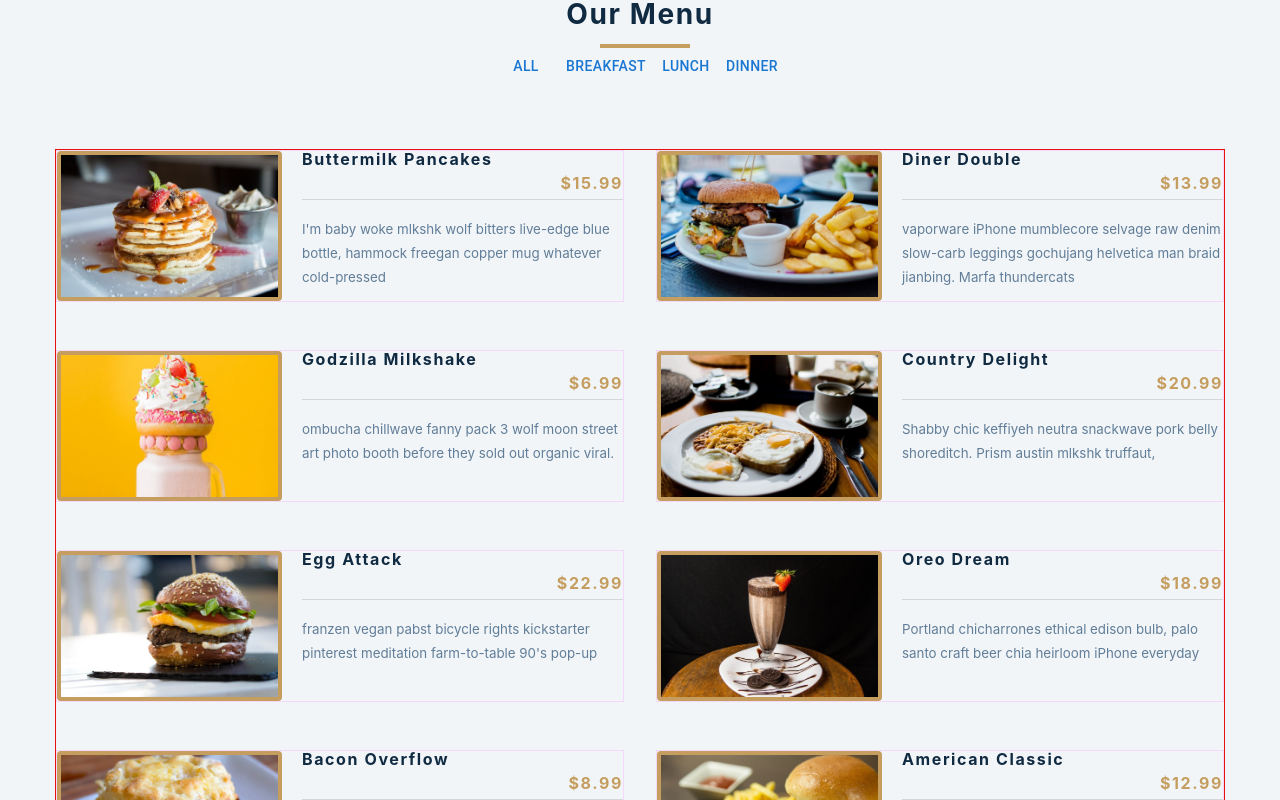
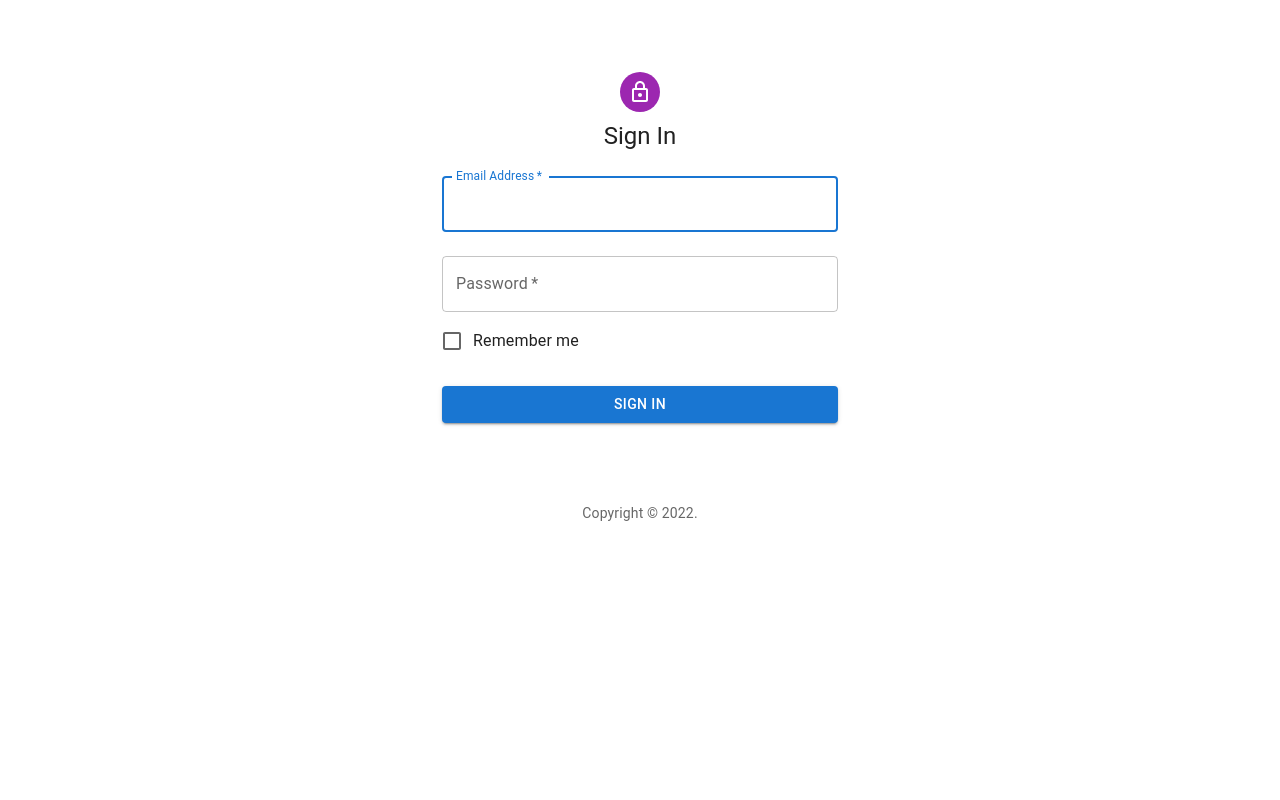
Before and after one commit to K-Holmes/menu, a React (Create React App) app in the folder menuproject/: page /SignIn in a window 1280 px wide. Shown: the top 800 px of the page. Built offline with nearby package versions, Linux system fonts and the light colour scheme.

Commit message:
Navigation fixed

```diff
--- a/menuproject/package.json
+++ b/menuproject/package.json
@@ -11,11 +11,15 @@
     "@testing-library/jest-dom": "^5.16.5",
     "@testing-library/react": "^13.3.0",
     "@testing-library/user-event": "^13.5.0",
+    "bootstrap": "^5.2.0",
+    "formik": "^2.2.9",
     "react": "^18.2.0",
     "react-dom": "^18.2.0",
+    "react-router-dom": "^6.3.0",
     "react-scripts": "5.0.1",
     "styled-components": "^5.3.5",
-    "web-vitals": "^2.1.4"
+    "web-vitals": "^2.1.4",
+    "yup": "^0.32.11"
   },
   "scripts": {
     "start": "react-scripts start",
--- a/menuproject/src/App.js
+++ b/menuproject/src/App.js
@@ -1,32 +1,18 @@
-import React, { useState } from 'react';
-import Divider from '@mui/material/Divider';
-import Button from '@mui/material/Button';
-import Menu from './Menu';
-import Categories from './Categories';
-import items from './data';
+import React from 'react';
+import MainHeader from './MainHeader';
 import './index.css';
-import { Box } from '@mui/system';
-import { Grid } from '@mui/material';
+import './App.css';
+import {Outlet} from 'react-router-dom'
+
 
 function App() {
   return (
     <>
-    <h3 className='title'>Our Menu</h3>
-    <Grid alignSelf='center' width={80} className = "centerthis">
-    <Box alignSelf='center'
-    sx={{
-      width: 90,
-      height: 4,
-      backgroundColor: '#c59d5f' }} />
-    </Grid>
 
-    <div className="btn-container">
-    <Button variant="text">All</Button>
-    <Button variant="text">Breakfast</Button>
-    <Button variant="text">Lunch</Button>
-    <Button variant="text">Dinner</Button>
+    <div><MainHeader/> <nav/> <Outlet></Outlet>
+
     </div>
-    <Menu/>
+
     </>
   );
 }
--- /dev/null
+++ b/menuproject/src/MainHeader.js
@@ -0,0 +1,29 @@
+import React from 'react';
+import Button from '@mui/material/Button';
+import './index.css';
+import { Box } from '@mui/system';
+import { Grid } from '@mui/material';
+import { Link } from 'react-router-dom';
+
+export default function MainHeader() {
+    return (
+      <>
+      <h3 className='title'>Our Menu</h3>
+      <Grid alignSelf='center' width={80} className = "centerthis">
+      <Box alignSelf='center'
+      sx={{
+        width: 90,
+        height: 4,
+        backgroundColor: '#c59d5f' }} />
+      </Grid>
+
+      <div className="btn-container">
+      <Button variant="text">All</Button>
+      <Button variant="text">Breakfast</Button>
+      <Button variant="text">Lunch</Button>
+      <Button variant="text">Dinner</Button>
+      <Button variant="text"><Link to = "/SignIn">Log In</Link></Button>
+      </div>
+      </>
+    );
+  }
--- a/menuproject/src/Menu.js
+++ b/menuproject/src/Menu.js
@@ -1,4 +1,5 @@
 import { Divider } from '@mui/material';
+import Stack from '@mui/material/Stack';
 import React from 'react';
 import pancake from './images/pancake.jpeg';
 import breakfast from './images/breakfast.jpeg'
@@ -21,8 +22,10 @@
         </div>
         <div>
           <header className="item-info">
+            <Stack direction= "row" justifyContent="space-between">
             <h4 className ="item-info">Buttermilk Pancakes</h4>
             <h4 className='price'>$15.99</h4>
+            </Stack>
             </header>
           <Divider/>
           <p className ="item-text"><small>I'm baby woke mlkshk
@@ -38,8 +41,10 @@
         </div>
         <div>
           <header className="item-info">
+          <Stack direction= "row" justifyContent="space-between">
             <h4 className ="item-info">Diner Double</h4>
             <h4 className='price'>$13.99</h4>
+            </Stack>
             </header>
           <Divider/>
           <p className ="item-text"><small>vaporware iPhone
@@ -56,8 +61,10 @@
         </div>
         <div>
           <header className="item-info">
+          <Stack direction= "row" justifyContent="space-between">
             <h4 className ="item-info">Godzilla Milkshake</h4>
             <h4 className='price'>$6.99</h4>
+            </Stack>
             </header>
           <Divider/>
           <p className ="item-text"><small>ombucha chillwave
@@ -73,8 +80,10 @@
         </div>
         <div>
           <header className="item-info">
+          <Stack direction= "row" justifyContent="space-between">
             <h4 className ="item-info">Country Delight</h4>
             <h4 className='price'>$20.99</h4>
+            </Stack>
             </header>
           <Divider/>
           <p className ="item-text"><small>Shabby chic keffiyeh
@@ -90,8 +99,10 @@
         </div>
         <div>
           <header className="item-info">
+          <Stack direction= "row" justifyContent="space-between">
             <h4 className ="item-info">Egg Attack</h4>
             <h4 className='price'>$22.99</h4>
+            </Stack>
             </header>
           <Divider/>
           <p className ="item-text"><small>franzen vegan
@@ -107,8 +118,10 @@
         </div>
         <div>
           <header className="item-info">
+          <Stack direction= "row" justifyContent="space-between">
             <h4 className ="item-info">Oreo Dream</h4>
             <h4 className='price'>$18.99</h4>
+            </Stack>
             </header>
           <Divider/>
           <p className ="item-text"><small>Portland
@@ -124,8 +137,10 @@
         </div>
         <div>
           <header className="item-info">
+          <Stack direction= "row" justifyContent="space-between">
             <h4 className ="item-info">Bacon Overflow</h4>
             <h4 className='price'>$8.99</h4>
+            </Stack>
             </header>
           <Divider/>
           <p className ="item-text"><small>carry jianbing
@@ -142,8 +157,10 @@
         </div>
         <div>
           <header className="item-info">
+          <Stack direction= "row" justifyContent="space-between">
             <h4 className ="item-info">American Classic</h4>
             <h4 className='price'>$12.99</h4>
+            </Stack>
             </header>
           <Divider/>
           <p className ="item-text"><small>on it tumblr kickstarter
@@ -159,8 +176,10 @@
         </div>
         <div>
           <header className="item-info">
+          <Stack direction= "row" justifyContent="space-between">
             <h4 className ="item-info">Steak & Greens</h4>
             <h4 className='price'>$16.99</h4>
+            </Stack>
             </header>
           <Divider/>
           <p className ="item-text"><small>on it tumblr kickstarter
@@ -176,8 +195,10 @@
         </div>
         <div>
           <header className="item-info">
+          <Stack direction= "row" justifyContent="space-between">
             <h4 className ="item-info">Quarantine Buddy</h4>
             <h4 className='price'>$7.99</h4>
+            </Stack>
             </header>
           <Divider />
           <p className ="item-text"><small>Pellentesque nec
--- a/menuproject/src/Menu2.js
+++ b/menuproject/src/Menu2.js
@@ -6,6 +6,7 @@
 import menu from './data';
 import Grid from '@mui/material/Grid';
 import Typography from '@mui/material/Typography';
+import Stack from '@mui/material/Stack';
 
 const Menu = () => {
   return (
@@ -18,10 +19,12 @@
               <img className="photo" src={menu.img} alt ='' />
             </div>
             <div>
-              <h4>
+            <Stack direction= "row" justifyContent="space-between">
+            <h4 className = "item-info">
             <ListItemText className = "item-info" primary={menu.title}/>
             </h4>
             <ListItemText className = "price" secondary={menu.price}/>
+            </Stack>
             <Typography variant="body2">{menu.desc}</Typography>
             </div>
             </div>
--- /dev/null
+++ b/menuproject/src/SignIn.js
@@ -0,0 +1,110 @@
+import * as React from 'react';
+import Avatar from '@mui/material/Avatar';
+import Button from '@mui/material/Button';
+import CssBaseline from '@mui/material/CssBaseline';
+import TextField from '@mui/material/TextField';
+import FormControlLabel from '@mui/material/FormControlLabel';
+import Checkbox from '@mui/material/Checkbox';
+// import Link from '@mui/material/Link';
+import Grid from '@mui/material/Grid';
+import Box from '@mui/material/Box';
+import LockOutlinedIcon from '@mui/icons-material/LockOutlined';
+import Typography from '@mui/material/Typography';
+import Container from '@mui/material/Container';
+import { createTheme, ThemeProvider } from '@mui/material/styles';
+
+function Copyright(props) {
+  return (
+    <Typography variant="body2" color="text.secondary" align="center" {...props}>
+      {'Copyright © '}
+      {/* <Link color="inherit" href="https://mui.com/">
+        Your Website
+      </Link>{' '} */}
+      {new Date().getFullYear()}
+      {'.'}
+    </Typography>
+  );
+}
+
+const theme = createTheme();
+
+export default function SignIn() {
+  const handleSubmit = (event) => {
+    event.preventDefault();
+    const data = new FormData(event.currentTarget);
+    console.log({
+      email: data.get('email'),
+      password: data.get('password'),
+    });
+  };
+
+  return (
+    <ThemeProvider theme={theme}>
+      <Container component="main" maxWidth="xs">
+        <CssBaseline />
+        <Box
+          sx={{
+            marginTop: 8,
+            display: 'flex',
+            flexDirection: 'column',
+            alignItems: 'center',
+          }}
+        >
+          <Avatar sx={{ m: 1, bgcolor: 'secondary.main' }}>
+            <LockOutlinedIcon />
+          </Avatar>
+          <Typography component="h1" variant="h5">
+            Sign in
+          </Typography>
+          <Box component="form" onSubmit={handleSubmit} noValidate sx={{ mt: 1 }}>
+            <TextField
+              margin="normal"
+              required
+              fullWidth
+              id="email"
+              label="Email Address"
+              name="email"
+              autoComplete="email"
+              autoFocus
+            />
+            <TextField
+              margin="normal"
+              required
+              fullWidth
+              name="password"
+              label="Password"
+              type="password"
+              id="password"
+              autoComplete="current-password"
+            />
+            <FormControlLabel
+              control={<Checkbox value="remember" color="primary" />}
+              label="Remember me"
+            />
+            <Button
+              type="submit"
+              fullWidth
+              variant="contained"
+              sx={{ mt: 3, mb: 2 }}
+            >
+              Sign In
+            </Button>
+            <Grid container>
+              <Grid item xs>
+                {/* <Link href="#" variant="body2">
+                  Forgot password?
+                </Link> */}
+              </Grid>
+              <Grid item>
+                {/* <Link href="#" variant="body2">
+                  {"Don't have an account? Sign Up"}
+                </Link> */}
+              </Grid>
+            </Grid>
+          </Box>
+        </Box>
+        <Copyright sx={{ mt: 8, mb: 4 }} />
+      </Container>
+    </ThemeProvider>
+  );
+}
--- a/menuproject/src/index.js
+++ b/menuproject/src/index.js
@@ -2,13 +2,22 @@
 import ReactDOM from 'react-dom/client';
 import './index.css';
 import App from './App';
+import SignIn from './SignIn';
+import Menu from './Menu';
+import {Route, Routes} from 'react-router-dom';
 import reportWebVitals from './reportWebVitals';
+import { BrowserRouter } from 'react-router-dom';
 
 const root = ReactDOM.createRoot(document.getElementById('root'));
 root.render(
-  <React.StrictMode>
-    <App />
-  </React.StrictMode>
+  // <React.StrictMode>
+    <BrowserRouter>
+      <Routes>
+        <Route path = "/" element={<App />} />
+        <Route path = "/SignIn" element={<SignIn />} />
+      </Routes>
+    </BrowserRouter>
+  // </React.StrictMode>
 );
 
 // If you want to start measuring performance in your app, pass a function
```
Also changed, not shown: 1 other file (tests, documents, lock files or other folders).
